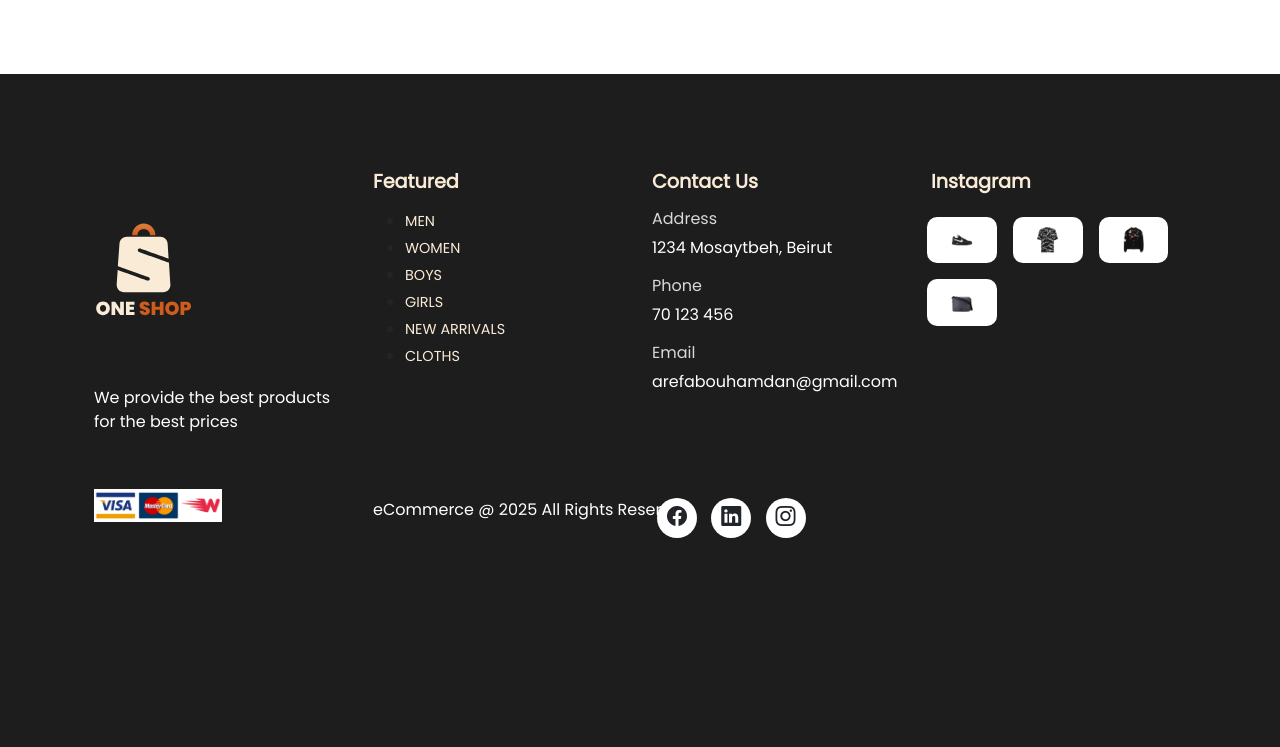
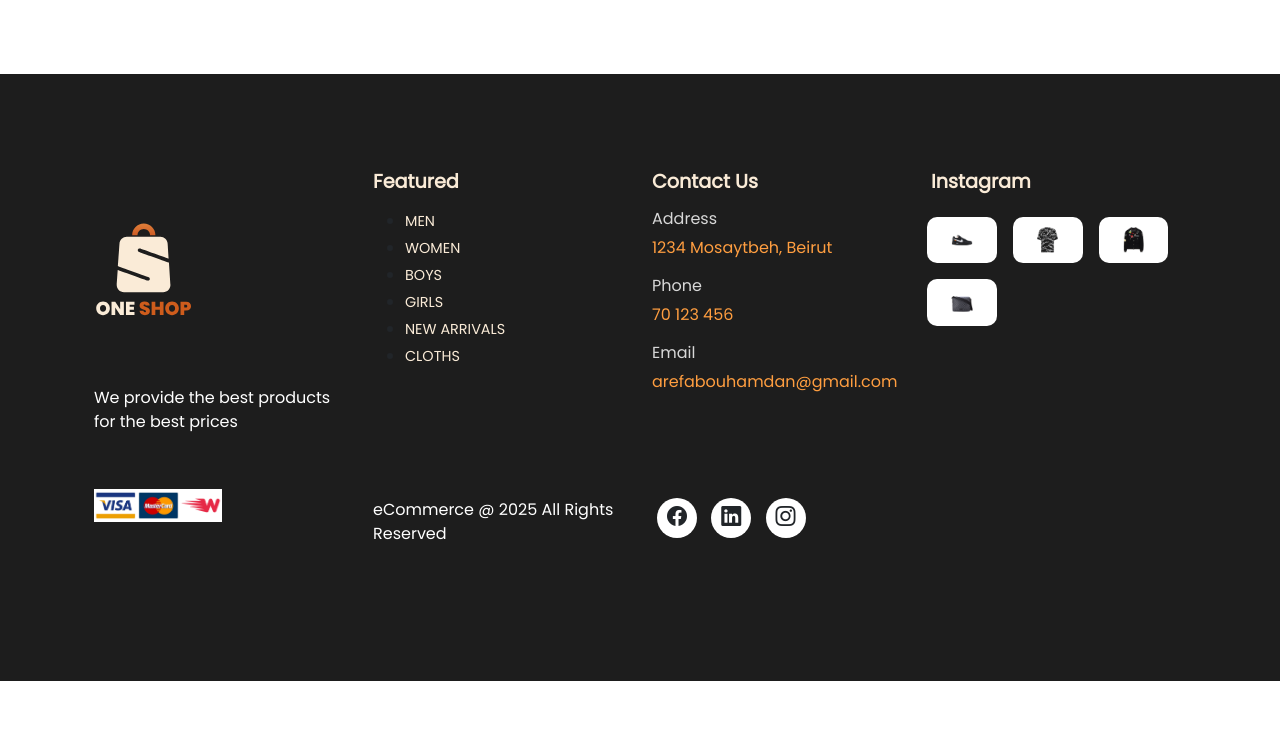
Before and after one commit to ArefAH/oneshop, a PHP site: page / in a window 1280 px wide. Shown: the part 4954-5701 px from the top of the page. After the commit the page ends 5635 px from the top, so only its background shows below. Run offline with PHP 8.4, Linux system fonts and the light colour scheme.

Commit message:
Add files via upload

```diff
--- a/assests/css/style.css
+++ b/assests/css/style.css
@@ -342,6 +342,7 @@ footer .copyright img{
 
 footer .payments img{
     transform: translatey(-85px);
+    margin-bottom: 0 !important;
 }
 
 .insta img{
@@ -357,3 +358,12 @@ footer .payments img{
 
 
 }
+
+footer p a{
+    color: #ff9e40;
+    text-decoration: none;
+}
+
+.payments{
+    margin-bottom: 0 !important;
+}
--- a/index.html
+++ b/index.html
@@ -436,15 +436,15 @@
           <h5 class="pb-2">Contact Us</h5>
           <div>
             <h6 class="text-uppeercase">Address</h6>
-            <p>1234 Mosaytbeh, Beirut</p>
+            <p><a href="#" title="Visit Us">1234 Mosaytbeh, Beirut</a></p>
           </div>
           <div>
             <h6 class="text-uppeercase">Phone</h6>
-            <p>70 123 456</p>
+            <p><a href="tel:70123456" title="Call Us">70 123 456</a></p>
           </div>
           <div>
             <h6 class="text-uppeercase email">Email</h6>
-            <p>arefabouhamdan@gmail.com</p>
+            <p><a href="mailto:arefabouhamdan@gmail.com" title="Send Us An Email">arefabouhamdan@gmail.com</a></p>
           </div>
         </div>
         <div class="footer-one col-lg-3 col-md-6 col-sm-12">
@@ -474,10 +474,10 @@
           <div class="col-lg-3 col-md-6 col-sm-12 mb-3 payments">
             <img src="assests/imgs/payments1.png" />
           </div>
-          <div class="col-lg-3 col-md-6 col-sm-12 mb-3 text-nowrap mb-2">
+          <div class="col-lg-3 col-md-6 col-sm-12 mb-3 mb-2">
             <p>eCommerce @ 2025 All Rights Reserved</p>
           </div>
-          <div class="col-lg-3 col-md-6 col-sm-12 mb-3">
+          <div class="col-lg-3 col-md-6 col-sm-12 mb-3 ">
             <a><i class="bi bi-facebook"></i></a>
             <a><i class="bi bi-linkedin"></i></a>
             <a><i class="bi bi-instagram"></i></a>
```
